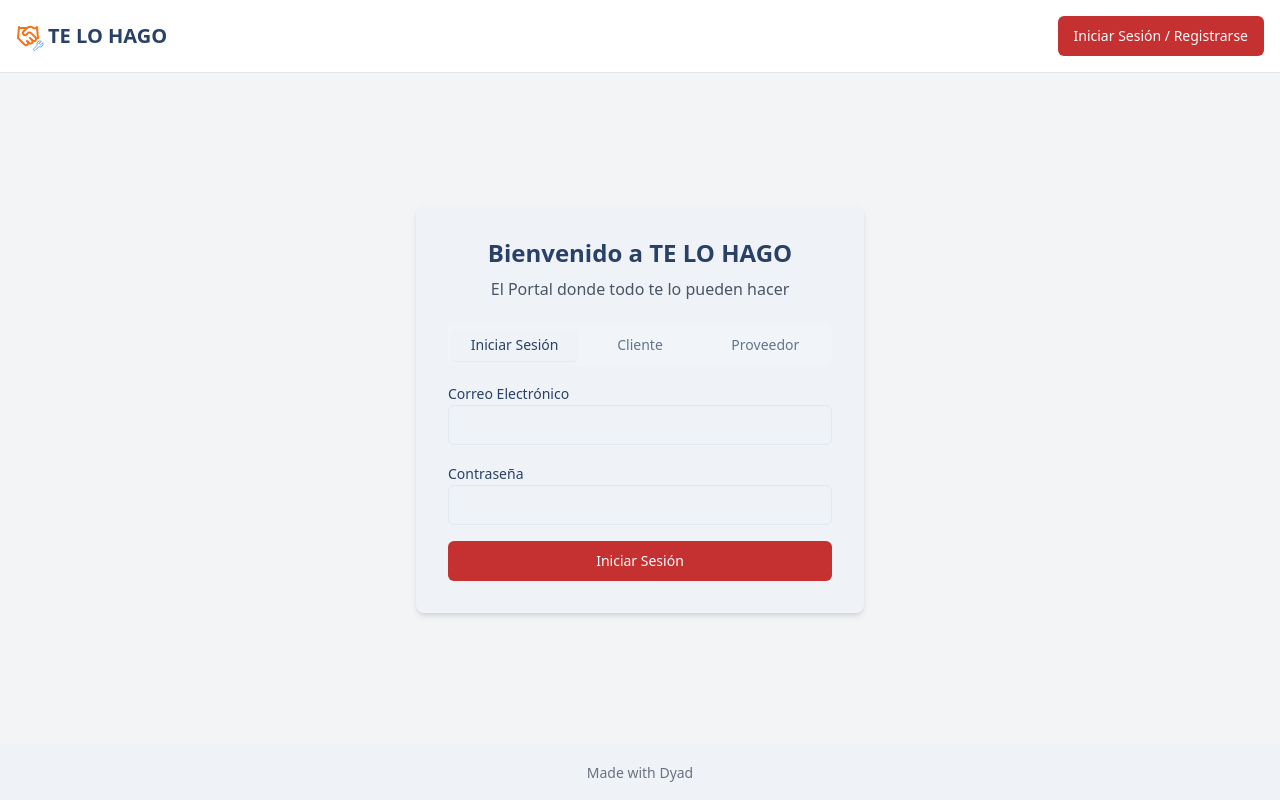
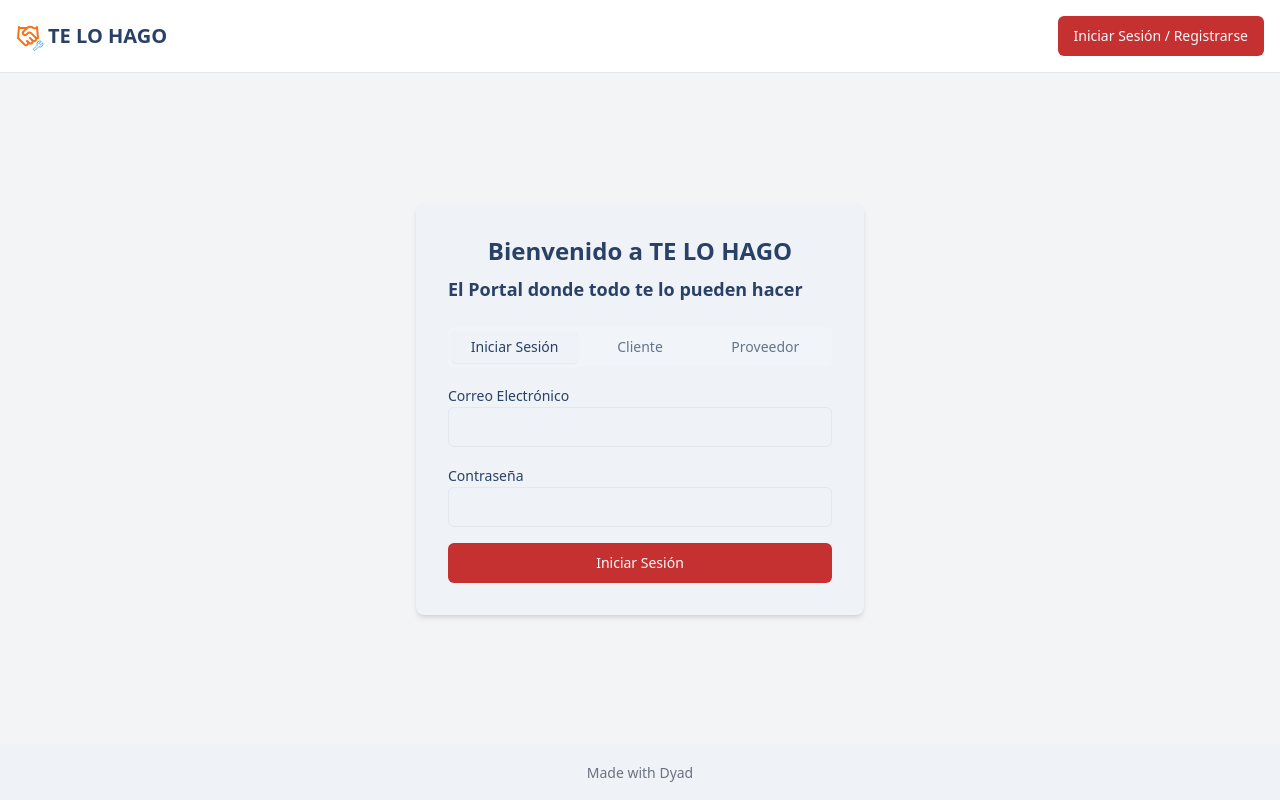
Before and after one commit to franpere1/gentle-binturong-roll, a React (Vite) app: page /auth in a window 1280 px wide. Built offline with nearby package versions, Linux system fonts and the light colour scheme.

Commit message:
[dyad] Haciendo el subtítulo de la página de autenticación más llamativo - wrote 1 file(s)

```diff
--- a/src/pages/Auth.tsx
+++ b/src/pages/Auth.tsx
@@ -45,7 +45,7 @@ const Auth: React.FC = () => {
           <h2 className="text-2xl font-bold text-center mb-2 text-foreground dark:text-foreground">
             Bienvenido a TE LO HAGO
           </h2>
-          <p className="text-md text-center text-gray-600 dark:text-gray-400 mb-6">
+          <p className="text-lg font-semibold text-foreground dark:text-foreground mb-6">
             El Portal donde todo te lo pueden hacer
           </p>
           <Tabs value={activeTab} onValueChange={setActiveTab} className="w-full">
```
